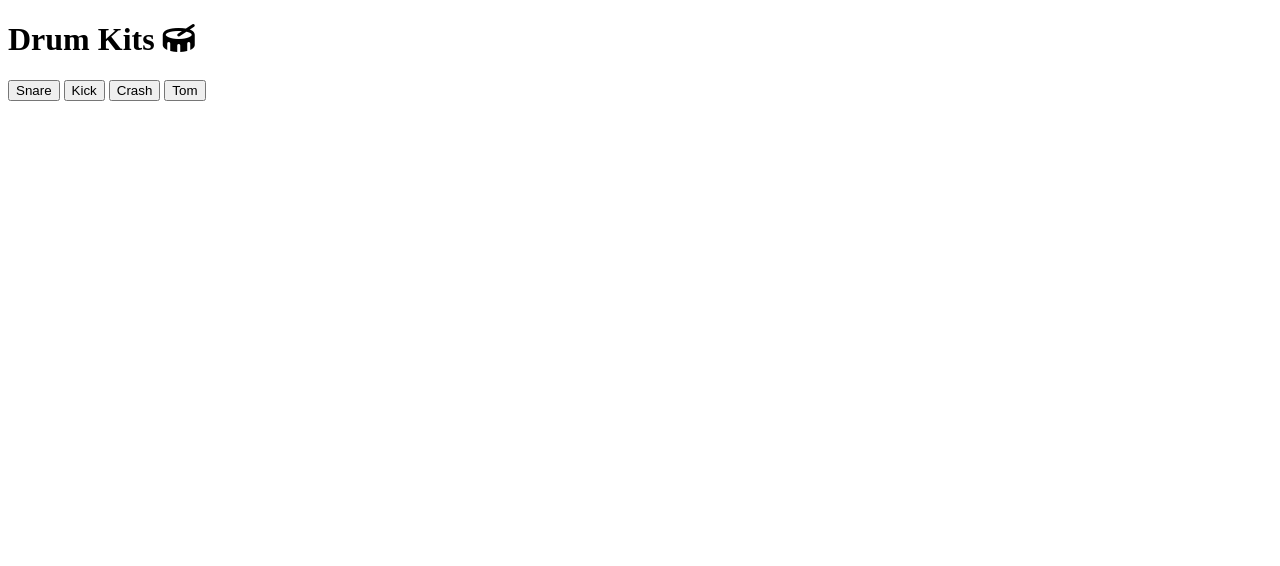
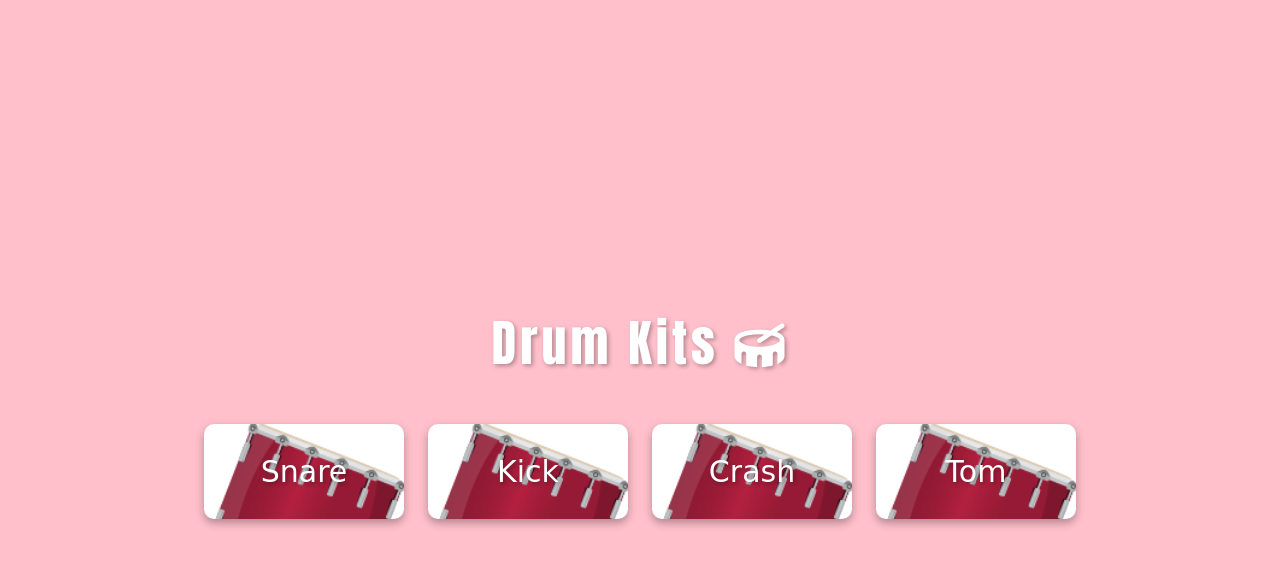
Before and after one commit to Nyelus101/myfrontend-projects, a plain HTML site: page Drum Kits/index.html in a window 1280 px wide. Drawn offline with Linux system fonts and the light colour scheme.

Commit message:
Drum kit css

```diff
--- a/Drum Kits/index.html
+++ b/Drum Kits/index.html
@@ -5,6 +5,7 @@
     <meta name="viewport" content="width=device-width, initial-scale=1.0">
     <title>Drum Kits</title>
     <link rel="stylesheet" href="https://cdnjs.cloudflare.com/ajax/libs/font-awesome/6.4.2/css/all.min.css" integrity="sha512-z3gLpd7yknf1YoNbCzqRKc4qyor8gaKU1qmn+CShxbuBusANI9QpRohGBreCFkKxLhei6S9CQXFEbbKuqLg0DA==" crossorigin="anonymous" referrerpolicy="no-referrer" />
+    <link rel="stylesheet" href="style.css">
 </head>
 <body>
     <h1>Drum Kits <i class="fa-solid fa-drum"></i></h1>
--- /dev/null
+++ b/Drum Kits/style.css
@@ -0,0 +1,47 @@
+body{
+    margin: 0;
+    display: flex;
+    flex-direction: column;
+    align-items: center;
+    height: 100vh;
+    justify-content: center;
+    background-color: pink;
+}
+
+h1{
+    font-size: 50px;
+    font-family: Impact, Haettenschweiler, 'Arial Narrow Bold', sans-serif;
+    letter-spacing: 4px;
+    color: white;
+    text-shadow: 2px 2px 4px rgba(0,0,0,.3);
+    white-space: nowrap;
+}
+
+.container{
+    text-align: center;
+}
+
+.btn{
+    padding: 30px 50px;
+    background-color: white;
+    border: none;
+    margin: 10px;
+    font-size: 30px;
+    min-width: 200px;
+    border-radius: 10px;
+    box-shadow: 0 4px 8px rgba(0,0,0,.3);
+    background-image: url("images/tom.png");
+    background-size: cover;
+    color: white;
+    font-family: cursive;
+    text-shadow: 2px 2px 4px rgba(0,0,0,.3);
+    cursor: pointer;
+}
+
+.btn:hover{
+    color: pink;
+}
+
+.btn:active{
+    background-size: 105%;
+}
```
Also changed, not shown: Drum Kits/images/crash.png (added), Drum Kits/images/kick.png (added), Drum Kits/images/snare.png (added), Drum Kits/images/tom.png (added), 4 other files.
